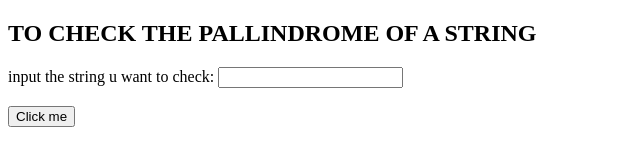
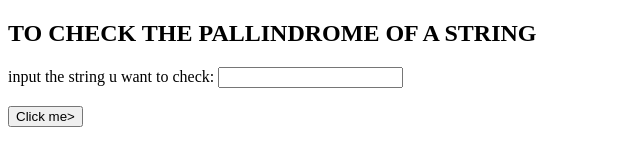
Before and after one commit to arati14/form-chart, a plain HTML site: page pallindrome/index.html in a window 1280 px wide. Shown: the full height of the page, 0-640 px from the left. Drawn offline with Linux system fonts and the light colour scheme.

Commit message:
change the syntax of button in html file

```diff
--- a/pallindrome/index.html
+++ b/pallindrome/index.html
@@ -10,7 +10,7 @@
 
       <label for="pall">input the string u want to check:</label>
       <input type="text" id="pall" name="pall"><br></br>
-      <button onclick=>Click me</button>
+      <button>Click me></button>
       <h2><p id="demo"></p></h2>
       <script src="scripts/pall.js"></script>
 
```
